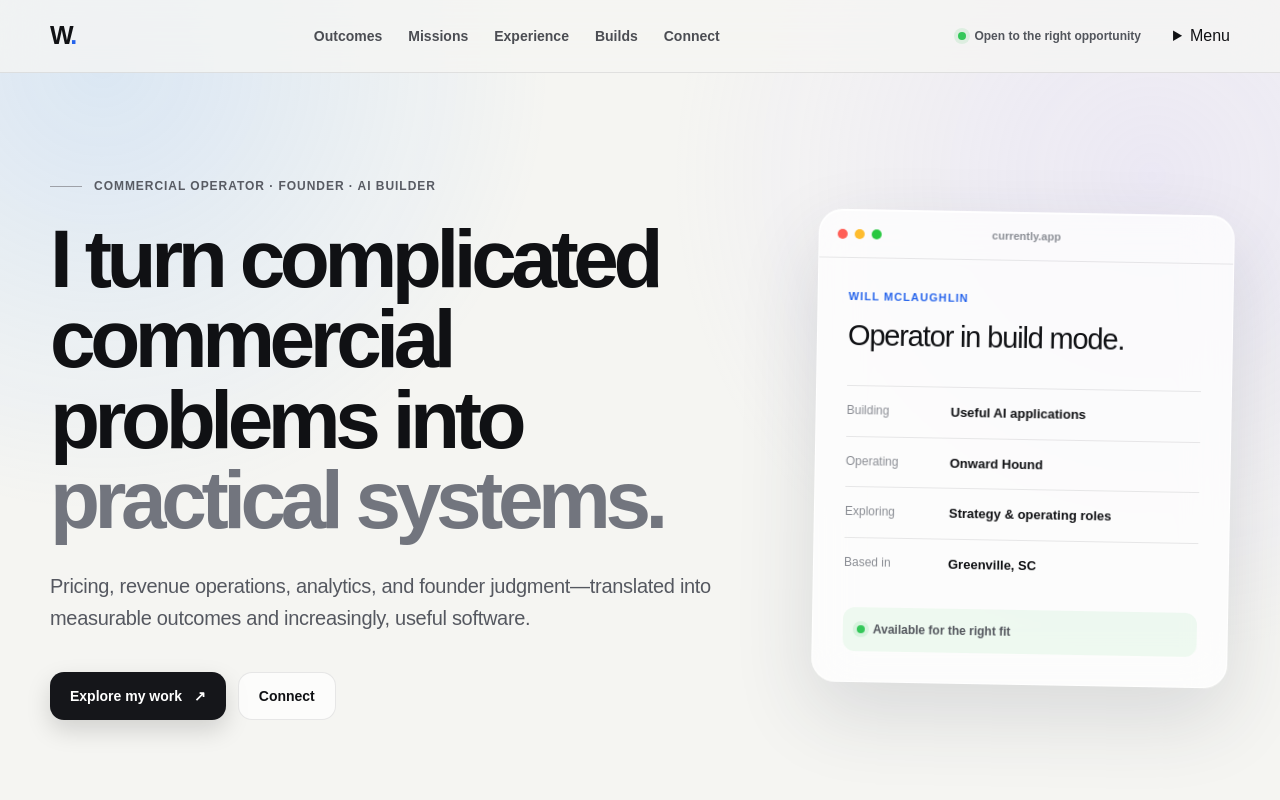
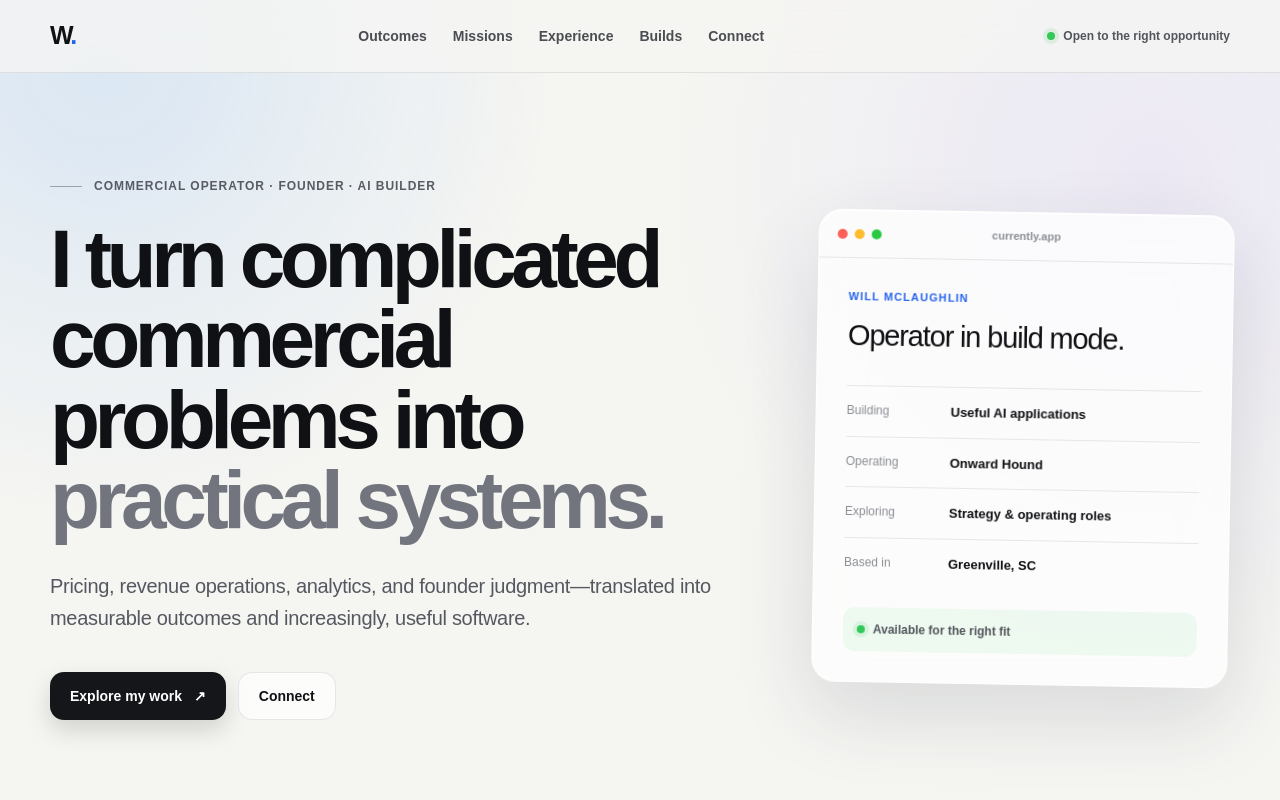
Before and after one commit to gitlovin-labs/will-portfolio, a Next.js app: page / in a window 1280 px wide. Shown: the top 800 px of the page. Built offline with nearby package versions, Linux system fonts and the light colour scheme.

Commit message:
Style timeline, navigation, previews, and case flow

```diff
--- a/app/globals.css
+++ b/app/globals.css
@@ -335,3 +335,48 @@
   .metric-title { font-size: 17px; line-height: 1.25; }
   .metric-detail { font-size: 12px; line-height: 1.5; }
 }
+
+
+/* Portfolio completeness release */
+.mobile-menu { display:none; margin-left:auto; position:relative; }
+.mobile-menu summary { list-style:none; cursor:pointer; padding:8px 11px; border:1px solid var(--line); border-radius:10px; background:white; font-size:12px; font-weight:750; }
+.mobile-menu summary::-webkit-details-marker { display:none; }
+.mobile-menu > div { position:absolute; top:44px; right:0; width:180px; padding:8px; border:1px solid var(--line); border-radius:14px; background:rgba(255,255,255,.96); box-shadow:0 18px 45px rgba(0,0,0,.14); }
+.mobile-menu a { display:block; padding:11px; border-radius:9px; color:#44474f; font-size:13px; font-weight:700; text-decoration:none; }
+.mobile-menu a:hover { background:#f2f3f5; }
+.timeline { border-top:1px solid var(--line); }
+.timeline-row { display:grid; grid-template-columns:72px 1fr; gap:24px; padding:36px 0; border-bottom:1px solid var(--line); }
+.timeline-marker { position:relative; }
+.timeline-marker span { display:grid; width:38px; height:38px; place-items:center; border:1px solid var(--line); border-radius:12px; background:white; color:#8a8d94; font-size:10px; font-weight:800; }
+.timeline-title { display:flex; align-items:flex-start; justify-content:space-between; gap:20px; }
+.timeline-title h3 { margin:0; font-size:27px; letter-spacing:-.04em; }
+.timeline-title p { margin:5px 0 0; color:#555860; font-size:13px; font-weight:650; }
+.timeline-title > span { color:#8a8d94; font-size:12px; }
+.timeline-mandate { margin:20px 0 0; font-size:18px; line-height:1.5; }
+.timeline-proof { max-width:760px; margin:9px 0 0; color:var(--muted); font-size:14px; line-height:1.6; }
+.timeline-tags { display:flex; flex-wrap:wrap; gap:7px; margin-top:18px; }
+.timeline-tags span { padding:6px 9px; border:1px solid var(--line); border-radius:999px; background:rgba(255,255,255,.55); color:#686b73; font-size:10px; font-weight:700; }
+.will-os-preview { padding:30px; }
+.mini-browser { width:min(390px,92%); overflow:hidden; border:1px solid rgba(255,255,255,.85); border-radius:16px; background:rgba(255,255,255,.82); box-shadow:0 24px 55px rgba(37,99,235,.18); transform:rotate(-2deg); }
+.mini-bar { height:28px; display:flex; align-items:center; gap:4px; padding-left:10px; border-bottom:1px solid var(--line); }
+.mini-bar i { width:6px; height:6px; border-radius:50%; background:#ff5f57; }.mini-bar i:nth-child(2){background:#febc2e}.mini-bar i:nth-child(3){background:#28c840}
+.mini-page { height:145px; display:flex; flex-direction:column; align-items:flex-start; padding:22px; background:linear-gradient(135deg,#fafafa,#eef2ff); }
+.mini-page b { font-size:17px; letter-spacing:-.04em; }.mini-page span { width:70%; height:5px; margin-top:11px; border-radius:10px; background:#d8dce5; }.mini-page span:nth-of-type(2){width:48%}.mini-page small{margin-top:auto;color:#2563eb;font-weight:750}
+.workflow-preview { padding:28px; }
+.workflow-diagram { display:flex; align-items:center; gap:9px; max-width:100%; padding:18px; border:1px solid rgba(255,255,255,.85); border-radius:16px; background:rgba(255,255,255,.75); box-shadow:0 20px 45px rgba(37,99,235,.12); }
+.workflow-diagram span { padding:8px 9px; border-radius:9px; background:#111827; color:white; font-size:10px; font-weight:750; }.workflow-diagram i{color:#6b7280;font-style:normal}
+.case-flow { display:flex; align-items:center; justify-content:center; gap:12px; margin:0 0 14px; padding:20px; border:1px solid var(--line); border-radius:16px; background:#111827; color:white; }
+.case-flow span { font-size:12px; font-weight:750; }.case-flow i{color:#93c5fd;font-style:normal}
+.case-ownership { display:grid; grid-template-columns:130px 1fr; gap:18px; margin-bottom:14px; padding:20px; border-radius:16px; background:#eaf2ff; }
+.case-ownership strong { font-size:12px; }.case-ownership p{margin:0;color:#505967;font-size:13px;line-height:1.55}
+button:focus-visible, a:focus-visible, summary:focus-visible { outline:3px solid rgba(37,99,235,.35); outline-offset:3px; }
+
+@media(max-width:820px){ .mobile-menu{display:block}.timeline-row{grid-template-columns:48px 1fr}.timeline-title{flex-direction:column;gap:8px} }
+@media(max-width:520px){
+  .mobile-menu > div{position:fixed;top:54px;left:14px;right:14px;width:auto}
+  .timeline-row{grid-template-columns:30px minmax(0,1fr);gap:10px;padding:28px 0}.timeline-marker span{width:28px;height:28px;border-radius:9px}
+  .timeline-title h3{font-size:22px}.timeline-mandate{font-size:16px}.timeline-proof{font-size:12px}
+  .workflow-diagram{gap:5px;padding:13px}.workflow-diagram span{padding:7px 6px;font-size:8px}
+  .case-flow{flex-wrap:wrap;gap:8px}.case-flow span{font-size:10px}.case-ownership{grid-template-columns:1fr;gap:7px}
+}
+@media(prefers-reduced-motion:reduce){ html{scroll-behavior:auto}*,*::before,*::after{scroll-behavior:auto!important;transition:none!important;animation:none!important} }
```
